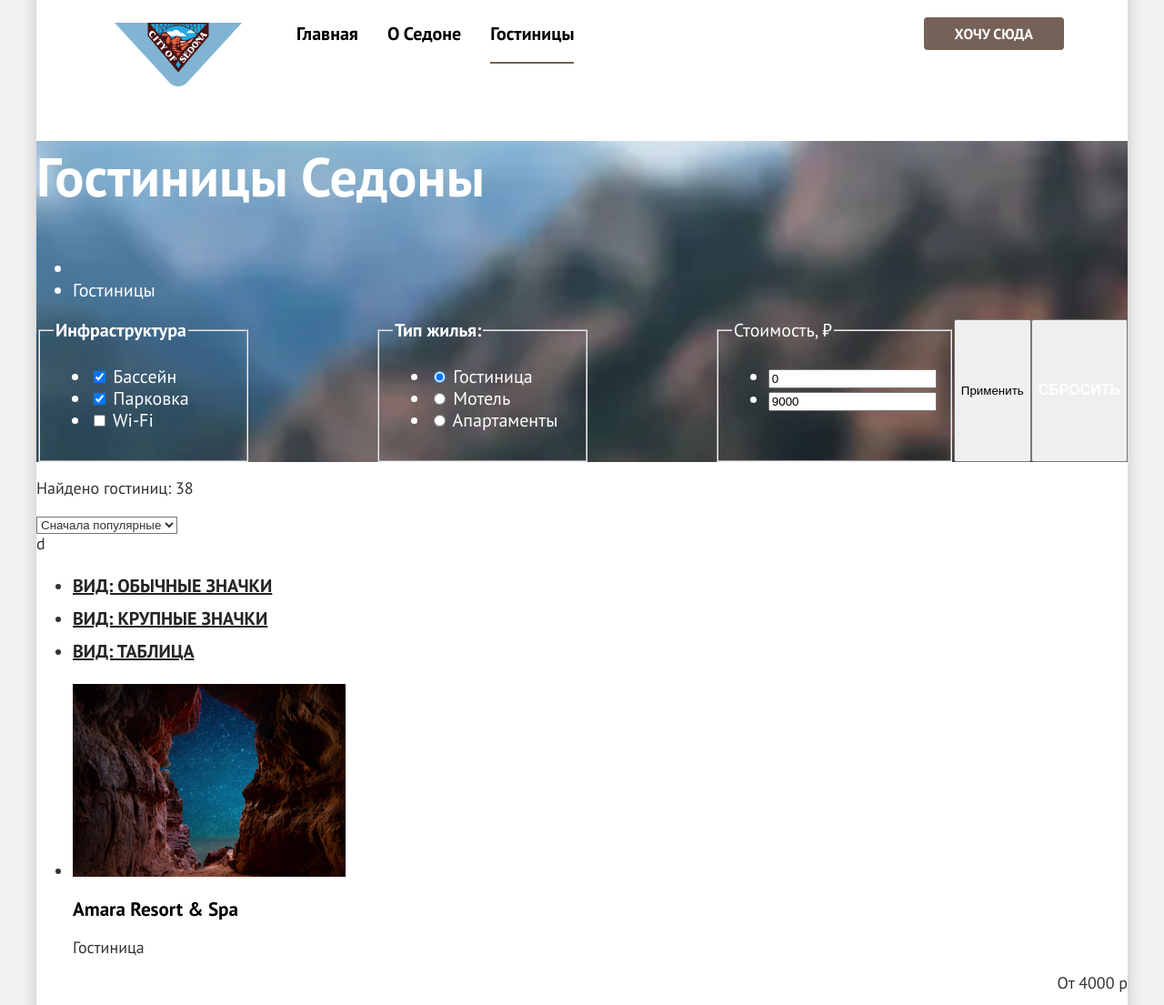
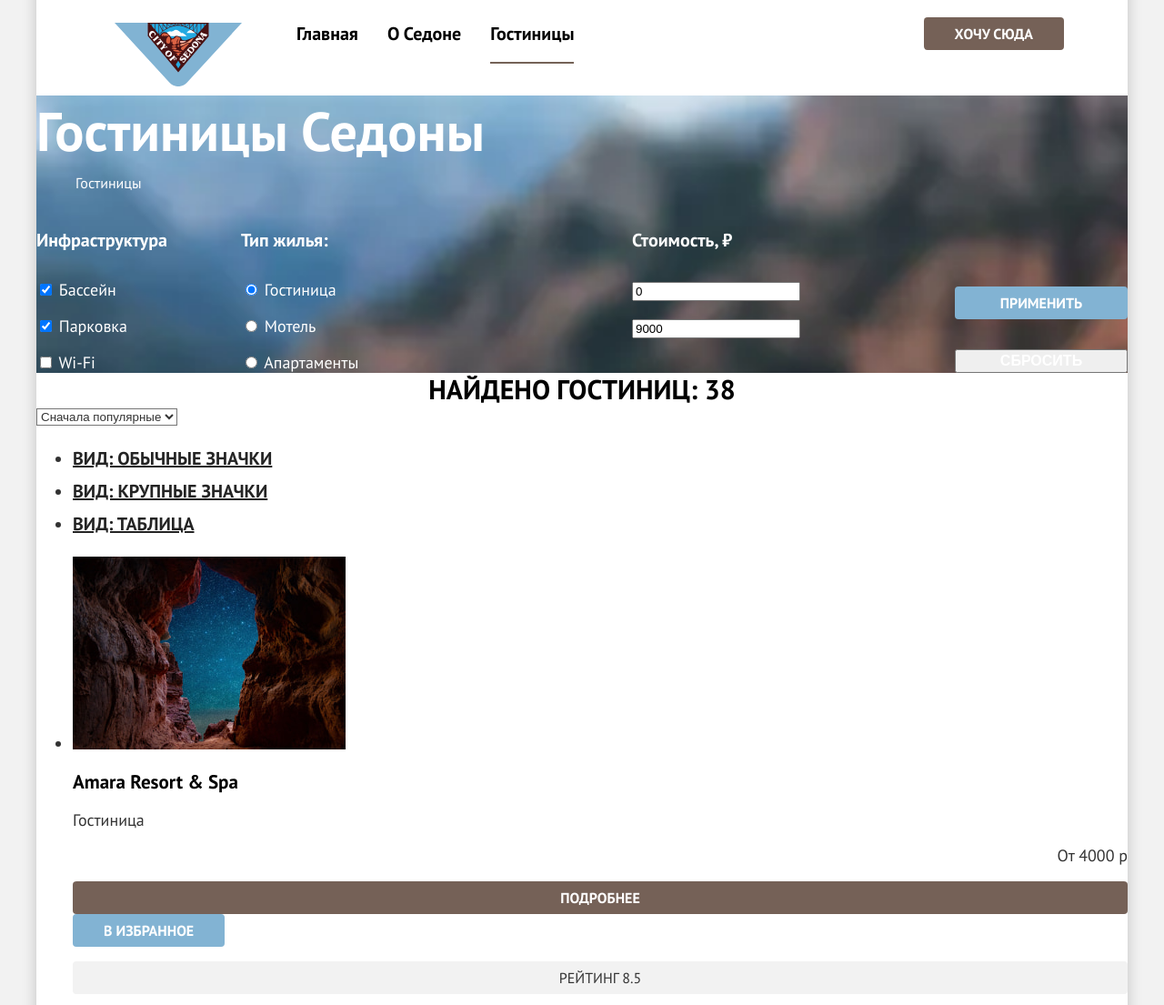
Before and after one commit to htmlacademy-htmlcss/2563141-sedona-2, a plain HTML site: page catalog.html in a window 1280 px wide. Shown: the part 47-1152 px from the top of the page at 91% size. Drawn offline with Linux system fonts and the light colour scheme.

Commit message:
Небольшие правки по каталогу, пагинации

```diff
--- a/catalog.html
+++ b/catalog.html
@@ -60,8 +60,8 @@
                 </li>
               </ul>
             </header>
+
         <form class="catalog-filter" action="https://echo.htmlacademy.ru/" method="get">
-
           <fieldset class="catalog-filter-group" data-test="filter">
             <legend class="catalog-filter-title">Инфраструктура</legend>
             <ul class="catalog-filter-list">
@@ -108,8 +108,8 @@
               </li>
             </ul>
           </fieldset>
-          <fieldset class="choise-rental-price">
-            <legend class="rental-price">Стоимость, ₽</legend>
+          <fieldset class="catalog-filter-group choise-rental-price">
+            <legend class="catalog-filter-title">Стоимость, ₽</legend>
             <ul class="catalog-filter-list">
               <li class="catalog-filter-item">
                 <label class="control">
@@ -123,12 +123,14 @@
               </li>
             </ul>
           </fieldset>
-          <button class="button-catalog" type="submit">Применить</button>
+          <div class="select-buttons">
+          <button class="pushbutton pushbutton-blue" type="submit">Применить</button>
           <button class="button-clear" type="reset">Сбросить</button>
+          </div>
         </form>
       </section>
       <section class="filtration-result">
-        <p class="filtration-result-title">
+        <p class="title">
           Найдено гостиниц:
           <span class="filtration-result-hotels">38</span>
         </p>
@@ -140,7 +142,7 @@
           <option value="cheap">Сначала дешёвые</option>
           <option value="expensive">Сначала дорогие</option>
         </select>
-        </div>d
+        </div>
         <ul class="hotels-list-view">
           <li class="hotels-list-view-item">
             <a href="#" class="button button-light">
@@ -169,8 +171,8 @@
             </a>
             <p class="card-text">Гостиница</p>
             <p class="product-card-price">От 4000 р</p>
-            <a class="product-card-button button" href="#">Подробнее</a>
-            <button class="button">В избранное</button>
+            <a class="pushbutton" href="#">Подробнее</a>
+            <button class="pushbutton pushbutton-blue">В избранное</button>
             <span class="rating-stars visually-hidden">звезды рейтинга</span>
             <p class="hotel-rating">Рейтинг <span class="hotel-rating-value">8.5</span></p>
           </li>
@@ -182,8 +184,8 @@
             </a>
             <span class="card-text">Гостиница</span>
             <span class="product-card-price">от 5000 ₽</span>
-            <a class="product-card-button button" href="#">Подробнее</a>
-            <button class="button favorites">В избранном</button>
+            <a class="pushbutton" href="#">Подробнее</a>
+            <button class="pushbutton pushbutton-favorites">В избранном</button>
             <span class="rating-stars visually-hidden">звезды рейтинга</span>
             <p class="hotel-rating">Рейтинг <span class="hotel-rating-value">8.5</span></p>
           </li>
@@ -195,8 +197,8 @@
             </a>
             <span class="card-text">Гостиница</span>
             <span class="product-card-price">от 2500 ₽</span>
-            <a class="product-card-button button" href="#">Подробнее</a>
-            <button class="button">В избранное</button>
+            <a class="pushbutton" href="#">Подробнее</a>
+            <button class="pushbutton pushbutton-blue">В избранное</button>
             <span class="rating-stars visually-hidden">звезды рейтинга</span>
             <p class="hotel-rating">Рейтинг <span class="hotel-rating-value">8.5</span></p>
           </li>
@@ -209,8 +211,8 @@
             </a>
             <span class="card-text">Гостиница</span>
             <span class="product-card-price">от 1500 ₽</span>
-            <a class="product-card-button button" href="#">Подробнее</a>
-            <button class="button">В избранное</button>
+            <a class="pushbutton" href="#">Подробнее</a>
+            <button class="pushbutton pushbutton-blue">В избранное</button>
             <span class="rating-stars visually-hidden">звезды рейтинга</span>
             <p class="hotel-rating">Рейтинг <span class="hotel-rating-value">8.5</span></p>
           </li>
--- a/styles/styles.css
+++ b/styles/styles.css
@@ -119,6 +119,10 @@ img {
   cursor: pointer;
   outline: none;
   border: none;
+}
+
+.pushbutton-favorites {
+  background-color: #7db54f;
 }
 
 .title {
@@ -652,6 +656,14 @@ img {
   background-color: #82b3d3;
 }
 
+.select-buttons {
+  display: flex;
+  flex-direction: column;
+  width: 190px;
+  gap: 33px;
+  justify-content: flex-end;
+}
+
 .subscribe-pushbutton {
   font-size: 20px;
   line-height: 36px;
@@ -674,32 +686,95 @@ img {
 }
 
 
+.breadcrumbs {
+  display: flex;
+  margin: 0;
+  padding: 0;
+  margin-bottom: 40px;
+  list-style-type: none;
+  flex-wrap: wrap;
+}
+
+.breadcrumbs-item {
+  position: relative;
+  margin-right: 29px;
+  font-size: 16px;
+  font-weight: 400;
+  line-height: 21px;
+}
+
+.breadcrumbs-link {
+  display: block;
+  color: #ffffff;
+  text-decoration: none;
+}
+
+.breadcrumbs-link-main {
+  width: 14px;
+  height: 21px;
+}
+
 .catalog-filter {
   display: flex;
+  flex-wrap: wrap;
+  row-gap: 40px;
 }
 
 .catalog-filter-group {
-  width: 370px;
-  margin-right: 140px;
+  width: 150px;
+  padding: 0;
+  margin: 0;
+  margin-right: 75px;
+  border: 0;
 }
 
-.catalog-right-column {
-  width: 1060px;
+.catalog-filter-title {
+  font-weight: 700;
+  line-height: 20px;
+  font-size: 20px;
+  margin-bottom: 30px;
+  padding: 0;
 }
 
+.catalog-filter-list {
+  margin: 0;
+  padding: 0;
+  list-style-type: none;
+}
+
+.catalog-filter-item:not(:last-child) {
+  margin-bottom: 16px;
+}
+
+.control {
+  font-size: 18px;
+  font-weight: 400;
+  line-height: 23px;
+}
+
+.choise-rental-price {
+  width: 100%;
+  max-width: 280px;
+  margin-left: auto;
+}
+
+.filtration-result .title {
+  color:#000000;
+}
+
+.inner-header .subscribe .hero {
+  color: #ffffff;
+  background-size: 100% auto;
+  background-repeat: no-repeat;
+  background-color: #374c4d;
+}
 
 .inner-header h1 {
-  font-family: "PT Sans", sans-serif;
+  margin-top: 0;
+  margin-bottom: 8px;
   font-size: 60px;
+  font-weight: 700;
   line-height: 78px;
-  font-weight: 700px;
-  color: #FFFFFF;
-  background-color: #000000;
-  text-decoration: none;
-  text-transform: none;
-  background-image: url("../images/catalog-upper.jpg");
-  background-repeat: no-repeat;
-  background-size: 100% auto;
 }
 
 .catalog-filter-title {
@@ -761,16 +836,43 @@ img {
 }
 
 .hotel-rating {
+  text-align: center;
+  text-transform: uppercase;
   color: #333333;
-  background-color: #F2F2F2;
+  background-color: #f2f2f2;
+  padding: 8px 18px;
+  font-size: 16px;
+  border-radius: 4px;
+  font-weight: 400;
+  line-height: 20px;
+}
+
+.pagination {
+  display: flex;
+  list-style-type: none;
+  padding: 0;
+  margin: 0;
+  gap: 8px;
+  flex-wrap: wrap;
 }
 
 .pagination-link {
+  display: block;
+  box-sizing: border-box;
+  width: 12px;
+  height: 36px;
+  padding: 10px;
+  line-height: 36px;
   color: #ffffff;
   background-color: #82B3D3;
   text-decoration: none;
+  min-width: 60px;
+  min-height: 60px;
+  font-size: 20px;
   line-height: 36px;
   font-weight: 700;
+  border-radius: 4px;
+  border: 1px solid transparent;
 }
 
 .pagination-current {
```
